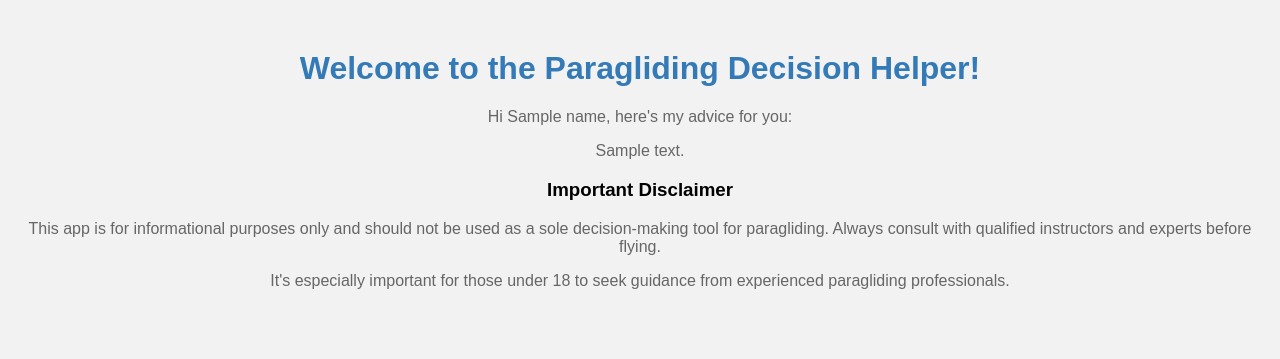
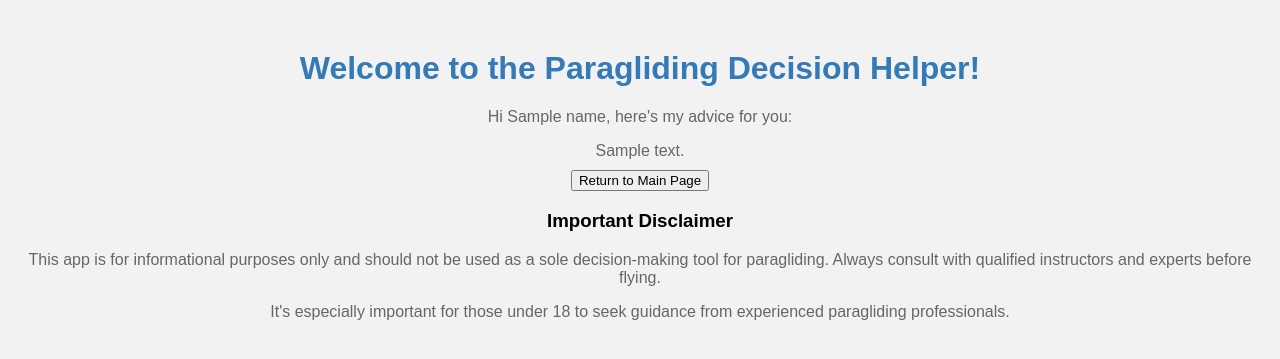
Before and after one commit to MirekL01/paragliding_app, a Flask app: template templates/index.html in a window 1280 px wide. Shown: the top 359 px of the page. Run offline with Flask 3, Linux system fonts and the light colour scheme; the template is opened without the code that fills it: most values are stand-ins (such as "Sample title", 1, 10 or a date in 2020).

Commit message:
added return to main page button after calculation

```diff
--- a/templates/index.html
+++ b/templates/index.html
@@ -13,6 +13,7 @@
 {% if name %}
   <p>Hi {{ name }}, here's my advice for you:</p>
   <p>{{ decision }}</p>
+  <button onclick="window.location.href='/'">Return to Main Page</button>
 {% else %}
   <p>Let's find out if the conditions are right for paragliding!  Fill in your info below:</p>
   <form method="POST" action="/calculate">
```
